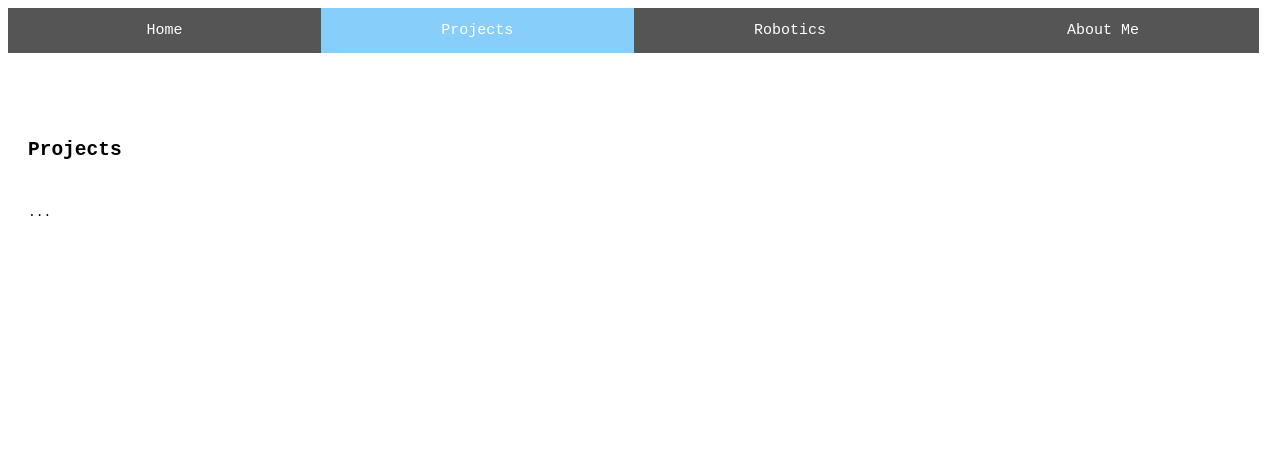
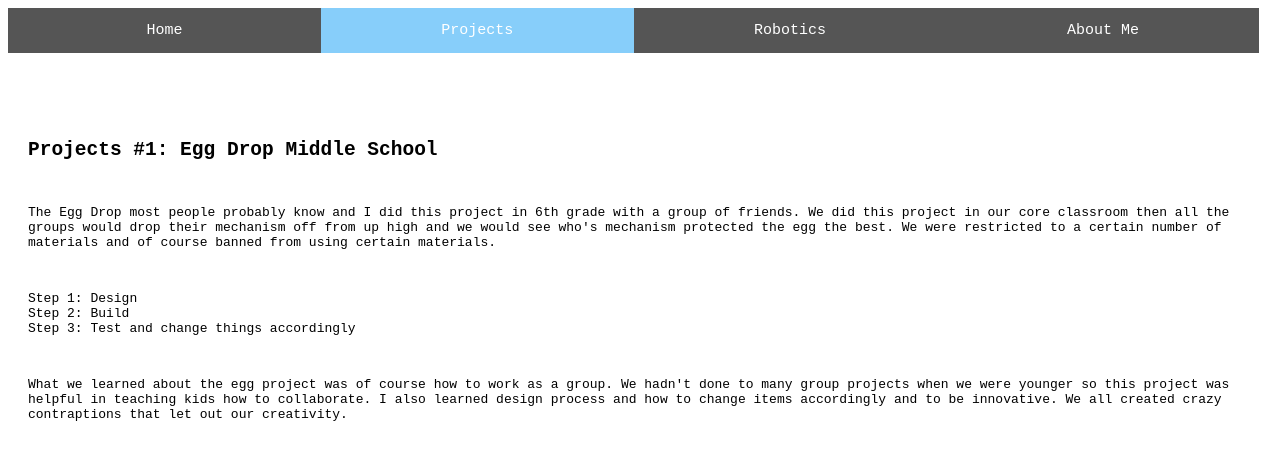
Before and after one commit to mirandaby/APCSP-Final-Website, a plain HTML site: page APCSP 2.html in a window 1280 px wide. Both pictures are taken after a click on the button "Projects". Drawn offline with Linux system fonts and the light colour scheme.

Commit message:
Update APCSP 2.html

```diff
--- a/APCSP 2.html
+++ b/APCSP 2.html
@@ -181,9 +181,14 @@ background-repeat: no-repeat;
   <br>
     <br>
      <br>
-  <h2>Projects</h2>
+  <h2>Projects #1: Egg Drop Middle School</h2>
   <br>
-  <p>...</p>
+  <p>The Egg Drop most people probably know and I did this project in 6th grade with a group of friends. We did this project in our core classroom then all the groups would drop their mechanism off from up high and we would see who's mechanism protected the egg the best. We were restricted to a certain number of materials and of course banned from using certain materials.</p>
+  <br>
+  <p>Step 1: Design<br>Step 2: Build<br>Step 3: Test and change things accordingly</p>
+  <br>
+  <p>What we learned about the egg project was of course how to work as a group. We hadn't done to many group projects when we were younger so this project was helpful in teaching kids how to collaborate. I also learned design process and how to change items accordingly and to be innovative. We all created crazy contraptions that let out our creativity.</p>
+
 </div>
 
 
```
